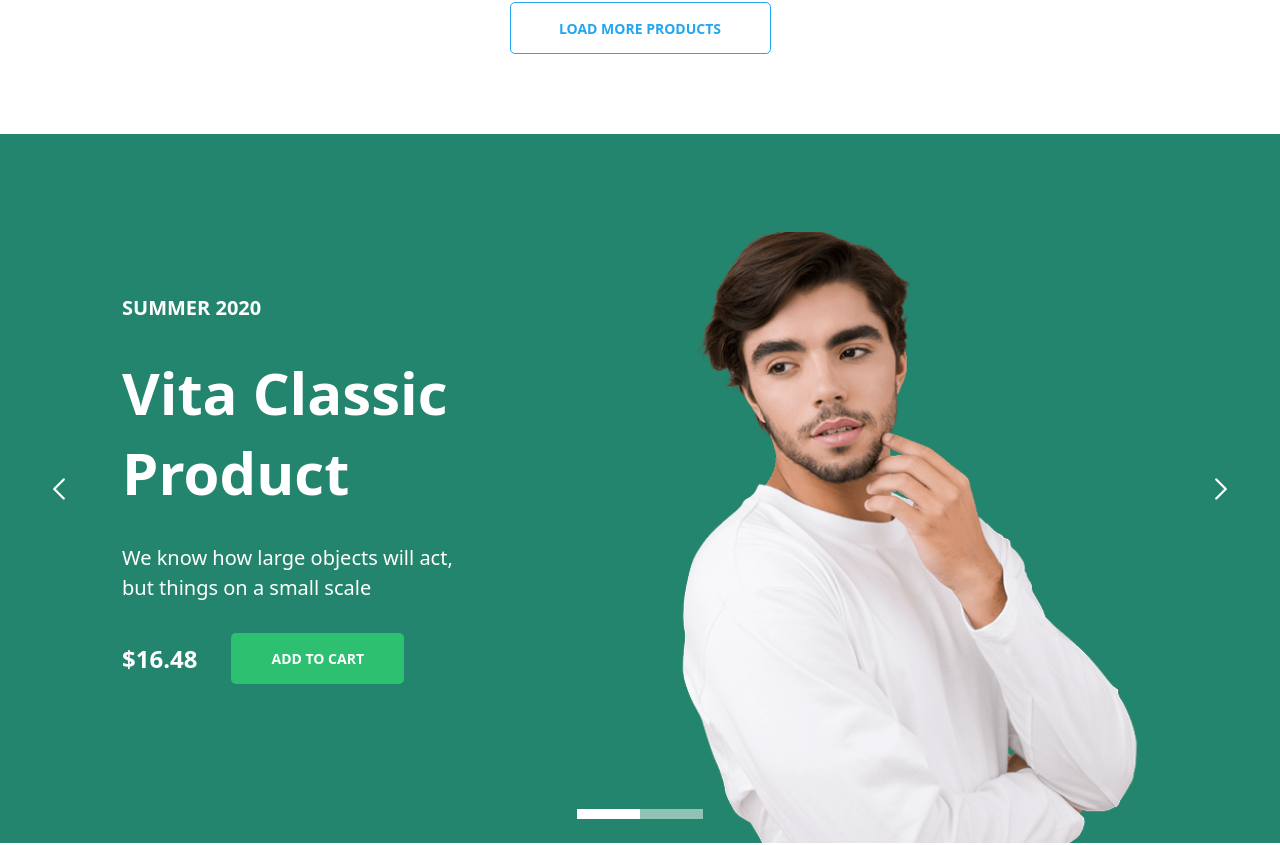
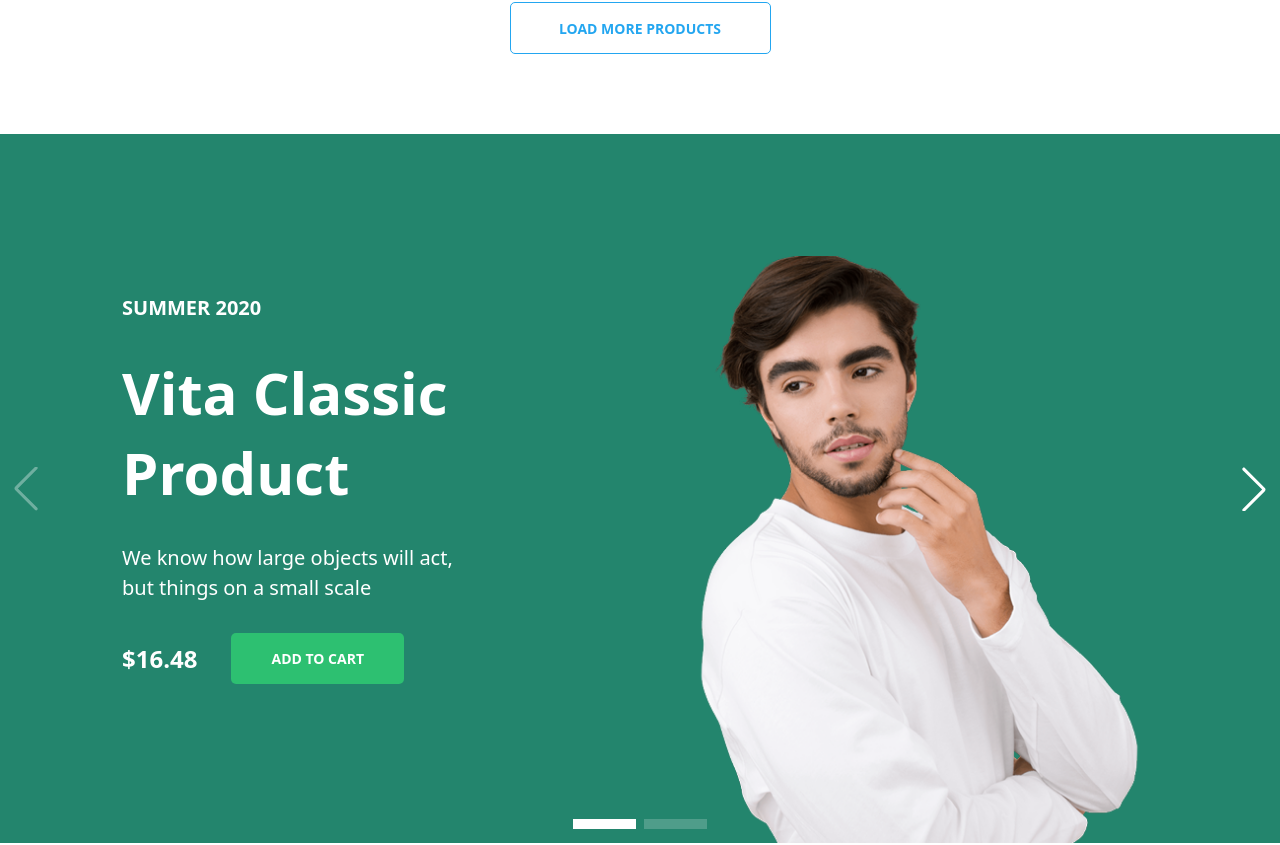
Before and after one commit to sedaahi/e-commerce-project, a React (Vite) app: page / in a window 1280 px wide. Shown: the part 2653-3498 px from the top of the page. Built offline with nearby package versions, Linux system fonts and the light colour scheme.

Commit message:
Slider düzeltme*

```diff
--- a/src/components/HomeSlider.jsx
+++ b/src/components/HomeSlider.jsx
@@ -1,5 +1,11 @@
 import { useState } from "react";
-import { ChevronLeft, ChevronRight } from "lucide-react";
+import { Swiper, SwiperSlide } from "swiper/react";
+import { Pagination, Navigation } from "swiper/modules";
+
+import "swiper/css";
+import "swiper/css/pagination";
+import "swiper/css/navigation";
+
 import sliderMan from "../assets/images/slider/slider-man.png";
 import sliderGirl from "../assets/images/slider/slider-girl.png";
 
@@ -10,7 +16,6 @@ const slides = [
     title: "Vita Classic Product",
     desc: "We know how large objects will act, but things on a small scale",
     price: "$16.48",
-    backgroundColor:"[#23856D]"
   },
   {
     id: 2,
@@ -18,89 +23,62 @@ const slides = [
     title: "Best Product Natural",
     desc: "We know how large objects will act, but things on a small scale.",
     price: "$16.48",
-    backgroundColor:"pink-300"
   },
 ];
 
 export default function HomeSlider() {
   const [activeIndex, setActiveIndex] = useState(0);
-  const slide = slides[activeIndex];
-
-  const nextSlide = () => {
-    setActiveIndex((prev) => (prev === slides.length - 1 ? 0 : prev + 1));
-  };
-
-  const prevSlide = () => {
-    setActiveIndex((prev) => (prev === 0 ? slides.length - 1 : prev - 1));
-  };
 
   return (
     <section className="mx-auto mt-[80px] w-full">
       <div
-    className={`relative overflow-hidden pt-[120px] md:pt-0 md:h-[709px] ${
-      activeIndex === 0 ? "bg-[#23856D]" : "bg-pink-300"
+        className={`relative overflow-hidden transition-colors duration-500 ${
+          activeIndex === 0 ? "bg-[#23856D]" : "bg-[#FFB6C1]"
         }`}
       >
-    <div
-      key={activeIndex}
-      className="flex flex-col items-center text-center text-white transition-all duration-500 ease-in-out md:mx-auto md:h-full md:max-w-[1036px] md:flex-row md:justify-between md:text-left"
+        <Swiper
+          modules={[Pagination, Navigation]}
+          navigation={true}
+          pagination={{ clickable: true }}
+          onSlideChange={(swiper) => setActiveIndex(swiper.activeIndex)}
+          // Swiper oklarını ve noktalarını Tailwind ile hedeflemek için global CSS yerine
+          // Tailwind'in "arbitrary variants" yapısını kullanıyoruz: [&_.swiper-button-next]:text-white=>Bu elementin (mySwiper) altındaki .swiper-button-next sınıfına sahip olan elemanın yazı rengini (ikon rengini) beyaz yap
+          //[&_.swiper-pagination-bullet]:w-[63px]:Anlamı: "Slider'ın altındaki sayfalama noktalarının (.swiper-pagination-bullet) genişliğini 63px yap.
+
+          className="mySwiper [&_.swiper-button-next]:text-white [&_.swiper-button-prev]:text-white [&_.swiper-pagination-bullet]:w-[63px] [&_.swiper-pagination-bullet]:h-[10px] [&_.swiper-pagination-bullet]:rounded-none [&_.swiper-pagination-bullet]:bg-white"
         >
-      <div className="flex flex-col items-center gap-[24px] px-[45px] pt-[80px] md:w-[509px] md:items-start md:gap-[30px] md:px-0 md:pt-0">
-        <h5 className="text-[20px] font-bold">
-          SUMMER 2020
-        </h5>
-
+          {slides.map((slide) => (
+            <SwiperSlide key={slide.id}>
+              <div className="flex flex-col items-center pt-[120px] text-center text-white md:mx-auto md:h-[709px] md:max-w-[1036px] md:flex-row md:justify-between md:pt-0 md:text-left">
+                <div className="flex flex-col items-center gap-[24px] px-[45px] md:items-start md:gap-[30px] md:px-0">
+                  <h5 className="text-[20px] font-bold">SUMMER 2020</h5>
                   <h2 className="text-[40px] font-bold leading-[50px] md:text-[58px] md:leading-[80px]">
                     {slide.title}
                   </h2>
-
-        <p className="max-w-[280px] text-[20px] leading-[30px] md:w-[341px] md:max-w-none">
+                  <p className="max-w-[280px] text-[20px] leading-[30px] md:max-w-none md:w-[341px]">
                     {slide.desc}
                   </p>
-
                   <div className="flex flex-col items-center gap-[20px] md:flex-row md:gap-[34px]">
                     <span className="text-[16px] font-bold md:text-[24px]">
                       {slide.price}
                     </span>
-
-          <button className="rounded-[5px] bg-[#2DC071] px-[30px] py-[12px] text-[12px] font-bold md:px-[40px] md:py-[15px] md:text-[14px]">
+                    <button className="rounded-[5px] bg-[#2DC071] px-[40px] py-[15px] text-[14px] font-bold">
                       ADD TO CART
                     </button>
                   </div>
                 </div>
 
+                <div className="mt-[20px] md:mt-7">
                   <img
                     src={slide.image}
                     alt={slide.title}
-        className="mt-[20px] h-[420px] w-full object-contain object-bottom md:mt-7 md:h-[685px] md:w-[510px]"
+                    className="h-[420px] w-full object-contain object-bottom md:h-[685px] md:w-[510px]"
                   />
                 </div>
-
-    <button
-      onClick={prevSlide}
-      className="absolute left-[24px] top-[55%] text-white md:left-[40px] md:top-1/2 md:-translate-y-1/2"
-    >
-      <ChevronLeft size={38} strokeWidth={1.5} />
-    </button>
-
-    <button
-      onClick={nextSlide}
-      className="absolute right-[24px] top-[55%] text-white md:right-[40px] md:top-1/2 md:-translate-y-1/2"
-    >
-      <ChevronRight size={38} strokeWidth={1.5} />
-    </button>
-
-    <div className="absolute bottom-[24px] left-1/2 hidden -translate-x-1/2 md:flex">
-      {slides.map((_, index) => (
-        <button
-          key={index}
-          onClick={() => setActiveIndex(index)}
-          className={`h-[10px] w-[63px] ${
-            activeIndex === index ? "bg-white" : "bg-white/50"
-          }`}
-        />
+              </div>
+            </SwiperSlide>
           ))}
-    </div>
+        </Swiper>
       </div>
     </section>
   );
```
Lines whose indentation alone changed are shown as unchanged.
